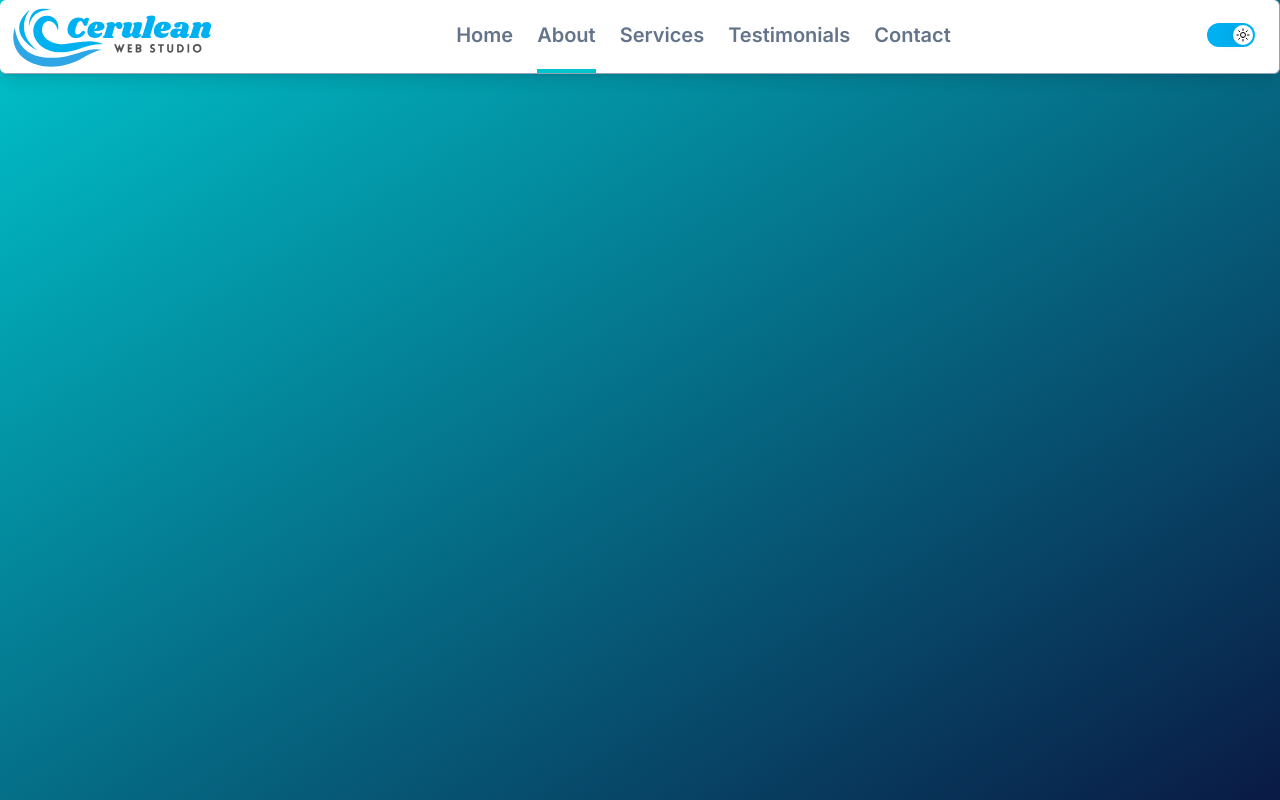
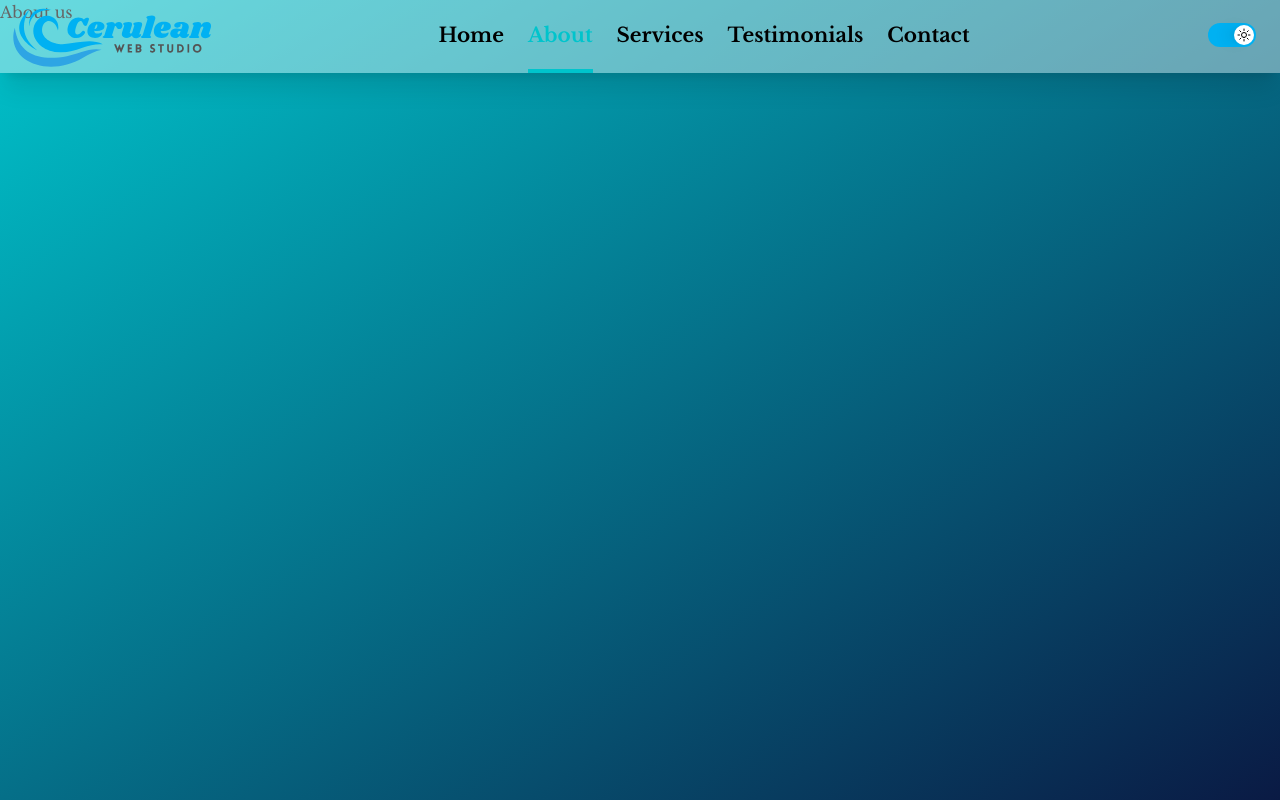
Before and after one commit to PiraTechnics/cerulean-web-studio, a Next.js app: page /about in a window 1280 px wide. Built offline with nearby package versions, Linux system fonts and the light colour scheme.

Commit message:
layout, font and responsivity improvments

```diff
--- a/app/(overview)/page.tsx
+++ b/app/(overview)/page.tsx
@@ -15,18 +15,18 @@ export default function Home() {
 
 	return (
 		<>
-			<section className="bg-slate-800 text-center text-slate-100">
+			<section className=" text-center text-slate-100">
 				<div className="relative">
 					<Image
 						onLoad={triggerAnimation}
 						src={homeHero}
 						alt="Lightly rippling ocean waves"
-						className="opacity-70 object-cover"
+						className="opacity-80 object-cover"
 					/>
 					<div className="absolute inset-0 top-2/4 overflow-hidden">
 						<div
 							className={clsx(
-								"text-5xl",
+								"text-2xl sm:text-3xl md:text-5xl",
 								{ invisible: !loaded },
 								{ "animate-slideFromLeft": loaded }
 							)}
@@ -35,7 +35,7 @@ export default function Home() {
 						</div>
 						<div
 							className={clsx(
-								"text-3xl",
+								"text-lg sm:text-xl md:text-3xl",
 								{ invisible: !loaded },
 								{ "animate-slideFromRight": loaded }
 							)}
@@ -44,7 +44,7 @@ export default function Home() {
 						</div>
 						<button
 							className={clsx(
-								"mt-8 mx-auto flex transform items-center rounded-full bg-gradient-to-r from-cws-primary to-cws-bg-1 px-3 py-2 font-medium text-white transition hover:scale-110 ring-1 ring-cws-bg-1 hover:ring-cws-bg-1/50 focus:outline-none",
+								"mt-2 sm:mt-8 mx-auto flex transform items-center rounded-full bg-gradient-to-r from-cws-primary to-cws-bg-1 px-3 py-2 font-medium text-white transition hover:scale-110 ring-1 ring-cws-bg-1 hover:ring-cws-bg-1/50 focus:outline-none",
 								{ invisible: !loaded },
 								{ "animate-fadeIn": loaded }
 							)}
--- a/app/layout.tsx
+++ b/app/layout.tsx
@@ -1,9 +1,16 @@
 import type { Metadata } from "next";
 import { Inter } from "next/font/google";
+import { Libre_Baskerville } from "next/font/google";
 import "./globals.css";
 import { HeaderNav } from "./ui/header-nav";
 
 const inter = Inter({ subsets: ["latin"] });
+const baskerville = Libre_Baskerville({
+	subsets: ["latin"],
+	weight: ["400", "700"],
+});
+
+const fontMain = baskerville;
 
 export const metadata: Metadata = {
 	title: "Create Next App",
@@ -18,10 +25,10 @@ export default function RootLayout({
 	return (
 		<html lang="en">
 			<body
-				className={`${inter.className} bg-gradient-to-br from-cws-bg-1 to-cws-bg-2`}
+				className={`${fontMain.className} bg-gradient-to-br from-cws-bg-1 to-cws-bg-2`}
 			>
-				<HeaderNav />
-				<main className="min-h-screen max-w-screen-2xl mx-auto">
+				<main className="mx-auto min-h-screen max-w-screen-2xl ">
+					<HeaderNav />
 					{children}
 				</main>
 			</body>
--- a/app/ui/header-nav.tsx
+++ b/app/ui/header-nav.tsx
@@ -4,8 +4,8 @@ import { ToolBar } from "./toolbar";
 
 export const HeaderNav = () => {
 	return (
-		<header className="fixed w-screen top-0 z-10 bg-white h-fit shadow-lg border-b border-e rounded-md border-slate-400">
-			<nav className="flex px-2 items-center justify-between h-full max-w-screen-2xl mx-auto">
+		<header className="fixed w-full max-w-screen-2xl top-0 z-10 bg-white/40 h-fit shadow-xl text-black">
+			<nav className="flex px-2 items-center justify-between h-full mx-auto">
 				<CeruleanLogo />
 				<NavLinks />
 				<ToolBar />
--- a/app/ui/nav-links.tsx
+++ b/app/ui/nav-links.tsx
@@ -23,7 +23,7 @@ export const NavLinks = () => {
 						key={link.name}
 						href={link.href}
 						className={clsx(
-							"text-slate-500 text-lg lg:text-xl py-5 font-semibold hover:text-[#66e4e9]",
+							" text-lg lg:text-xl py-5 font-semibold hover:text-[#66e4e9]",
 							{
 								"text-[#00c4cc] border-b-4 border-[#00c4cc]":
 									pathname === link.href,
--- a/tailwind.config.ts
+++ b/tailwind.config.ts
@@ -15,12 +15,12 @@ const config: Config = {
 			},
 			keyframes: {
 				slideFromLeft: {
-					"0%": { transform: "translateX(-250px)", opacity: "0" },
+					"0%": { transform: "translateX(-25%)", opacity: "0" },
 					"100%": { transform: "translateX(0)", opacity: "1" },
 				},
 				slideFromRight: {
 					"0%": {
-						transform: "translateX(250px)",
+						transform: "translateX(25%)",
 						opacity: "0",
 						display: "none",
 					},
```
